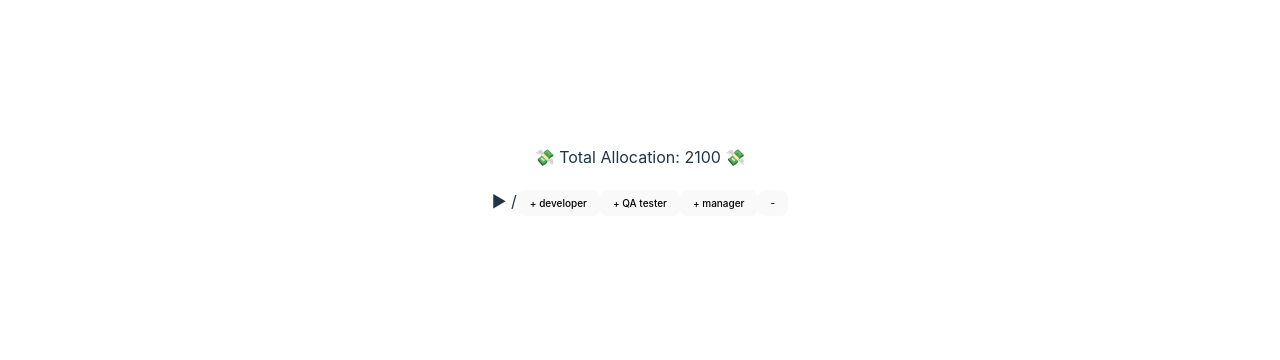
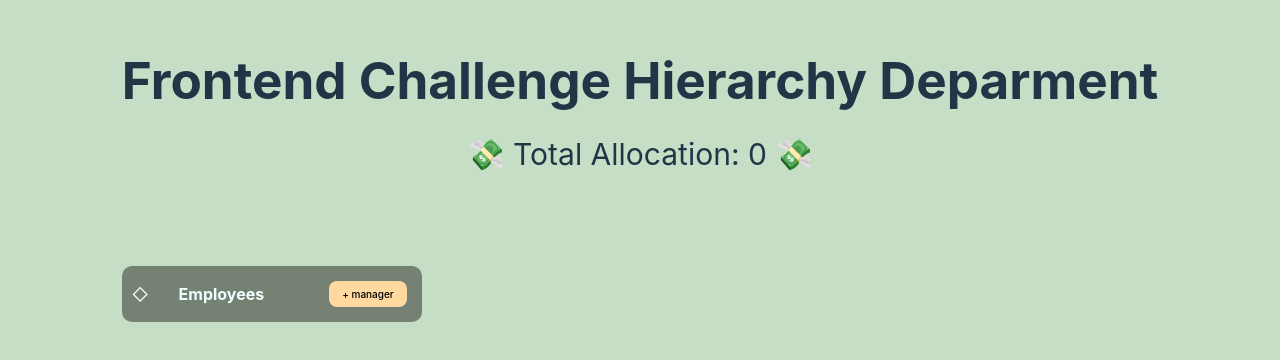
Before and after one commit to OswaldoFalcon/department-hierarchy, a Vue app: page / in a window 1280 px wide. Shown: the part 220-580 px from the top of the page. Built offline with nearby package versions, Linux system fonts and the light colour scheme; what tree-model would draw is missing.

Commit message:
CSS and Style Polish

```diff
--- a/src/App.vue
+++ b/src/App.vue
@@ -1,10 +1,13 @@
 <script setup>
 import Deparments from './components/Departments.vue'
+import Title from './components/Title.vue'
 </script>
 
 <template>
-<Deparments />
+  <Title />
+  <Deparments />
 </template>
 
 <style scoped>
+
 </style>
--- a/src/components/Allocation.vue
+++ b/src/components/Allocation.vue
@@ -10,6 +10,7 @@ import { store } from '../main.js'
 
 <style scoped>
 .allocation {
-  padding-bottom: 20px;
+  padding-bottom: 100px;
+  font-size: 30px;
 }
 </style>
--- a/src/components/Departments.vue
+++ b/src/components/Departments.vue
@@ -1,41 +1,10 @@
 <script setup>
-import { ref } from 'vue'
 import Allocation from './Allocation.vue'
 import TreeBrowser from './TreeBrowser.vue'
-
-const root = ref(
-  {
-    id: 1,
-    name: '/',
-    children: [
-      {
-        id: 2,
-        name: "manager",
-        children: [
-          {
-            id: 3,
-            name: "developer",
-            children: []
-
-          },
-          {
-            id: 4,
-            name: "QA Dev",
-            children: []
-          }
-        ]
-      }
-    ]
-  }
-
-)
+import { store } from '../main.js'
 </script>
 
 <template>
   <Allocation />
-  <TreeBrowser :node="root" />
+  <TreeBrowser :node="store.treeData" />
 </template>
-
-<style scoped>
-
-</style>
--- /dev/null
+++ b/src/components/Title.vue
@@ -0,0 +1,3 @@
+<template>
+  <h1>Frontend Challenge Hierarchy Deparment </h1>
+</template>
--- a/src/components/TreeBrowser.vue
+++ b/src/components/TreeBrowser.vue
@@ -3,8 +3,8 @@ import TreeBrowser from './TreeBrowser.vue'
 import { ref, computed } from 'vue'
 import { store } from '../main.js'
 
-
-
+const emit = defineEmits(['response'])
+const costWorkerp = ref(300)
 const props = defineProps({
   node: Object,
   depth: {
@@ -12,28 +12,41 @@ const props = defineProps({
     default: 0
   }
 })
-const cost_workers = ref(0)
+
 const expanded = ref(false)
 const hasChildren = computed(() => {
   return props.node.children != 0 ? true : false
 })
 
 
-function addDeveloper(actNode) {
-  // get actual node.
-  // console.log(store.tree.all())
+function bus(actNode) {
   var actualNode = store.tree.first(function (node) {
     return node.model.id === actNode.id;
   })
-  console.log(actualNode)
+  var actualNodeCost = actualNode.all().reduce((acc, item) => {
+    return acc = acc + item.model.cost
+  }, 0)
+  costWorkerp.value = actualNodeCost
+}
+
+
+function addDeveloper(actNode) {
+  // get actual node.
+  var actualNode = store.tree.first(function (node) {
+    return node.model.id === actNode.id;
+  })
   // create a new node.
   store.id_count += 1
   var newNode = store.new_tree.parse({ id: store.id_count, name: 'developer', cost: 1000, children: [] })
   actualNode.addChild(newNode)
-  // Add Cost.
+  //update tree with cost
+  //Add Cost.
   store.count += 1000
-  // Update component with a child component.
-  actNode.children.push({ id: store.id_count, name: 'developer', cost: 1000, children: [] })
+  var actualNodeCost = actualNode.all().reduce((acc, item) => {
+    return acc = acc + item.model.cost
+  }, 0)
+  costWorkerp.value = actualNodeCost
+  console.log(costWorkerp.value)
 }
 
 function addQAtester(actNode) {
@@ -45,10 +58,15 @@ function addQAtester(actNode) {
   store.id_count += 1
   var newNode = store.new_tree.parse({ id: store.id_count, name: 'qa tester', cost: 500, children: [] })
   actualNode.addChild(newNode)
+
   // Add Cost.
   store.count += 500
+  var actualNodeCost = actualNode.all().reduce((acc, item) => {
+    return acc = acc + item.model.cost
+  }, 0)
+  costWorkerp.value = actualNodeCost
+  console.log(costWorkerp.value)
 
-  actNode.children.push({ id: store.id_count, name: 'qa tester', cost: 500, children: [] })
 }
 function addManager(actNode) {
   var actualNode = store.tree.first(function (node) {
@@ -59,9 +77,15 @@ function addManager(actNode) {
   store.id_count += 1
   var newNode = store.new_tree.parse({ id: store.id_count, name: 'manager', cost: 300, children: [] })
   actualNode.addChild(newNode)
+
   // Add Cost.
   store.count += 300
-  actNode.children.push({ id: store.id_count, name: 'manager', cost: 300, children: [] })
+  var actualNodeCost = actualNode.all().reduce((acc, item) => {
+    return acc = acc + item.model.cost
+  }, 0)
+  costWorkerp.value = actualNodeCost
+  console.log(costWorkerp.value)
+
 }
 function deleteWorker(actNode) {
   var actualNode = store.tree.first(function (node) {
@@ -69,55 +93,113 @@ function deleteWorker(actNode) {
   })
   actualNode.drop()
 
-  console.log(store.tree.all())
   var totalCost = store.tree.all().reduce((acc, item) => {
     console.log(item.model.cost)
     return acc = acc + item.model.cost
   }, 0)
+
+  // Add Cost.
   store.count = totalCost
-  actNode = ''
-  console.log(props.node)
+  var actualNodeCost = actualNode.all().reduce((acc, item) => {
+    return acc = acc + item.model.cost
+  }, 0)
+  console.log('resta para padre:')
+  console.log(costWorkerp.value)
+  emit('response', costWorkerp.value)
+  costWorkerp.value = actualNodeCost
+  // console.log(costWorkerp.value)
+
 }
 
 </script>
 
 <template>
-  <div class="container">
-    <div @click="expanded = !expanded" class="node" :style="{'margin-left': `${depth * 40}px`} ">
+
+  <div class="container" :style="{ 'margin-left': `${depth * 50}px` }">
+    <div @click="expanded = !expanded" class="node">
+      <div class="expand">
         <span class="type" v-if="hasChildren">
           {{ expanded ? '&#9660;' : '&#9658;' }}
         </span>
         <span v-else>
           &#9671
         </span>
-      {{ node.name }}
       </div>
-    <div class="control">
+      <div class="node-info">
+        <b>{{ node.name }}</b>
+        <p v-if="node.name === 'manager'"> <b>Cost: ${{ costWorkerp }} </b></p>
+      </div>
+    </div>
+    <div class="control" v-if="node.name === 'Employees'">
+      <button @click="addManager(node)" class="add-worker"> + manager</button>
+    </div>
+    <div class="control" v-if="node.name === 'manager'">
       <button @click="addDeveloper(node)" class="add-worker"> + developer </button>
       <button @click="addQAtester(node)" class="add-worker"> + QA tester </button>
       <button @click="addManager(node)" class="add-worker"> + manager</button>
-      <button @click="deleteWorker(node)" class="add-worker"> - </button>
     </div>
+    <div v-if="node.name != 'Employees'"><button @click="deleteWorker(node)" class="delete"> ⁃ </button></div>
     <!-- Concurrent Component -->
   </div>
-  <TreeBrowser v-if="expanded" v-for="child in node.children" :key="child.name" :node="child" :depth="depth + 1" />
+  <TreeBrowser v-if="expanded" v-for="child in node.children" :key="child.name" :node="child" :depth="depth + 1"
+    @response="(msg) => costWorkerp = msg" :bus="bus(node)" />
 </template>
 
 <style scoped>
 .container {
   display: flex;
+  align-items: center;
+  justify-content: space-around;
+  padding-top: 10px;
+  padding-bottom: 10px;
+  border-radius: 10px;
+  background-color: #758173;
+  min-width: 20px;
+  max-width: 300px;
+  color: azure;
+  margin-bottom: 20px;
+
 }
 
 .node {
+  display: flex;
+  flex-direction: row;
   text-align: left;
+}
+
+.node-info {
+  padding-right: 40px;
+}
+
+.control {
+  display: flex;
+  flex-direction: column;
+  justify-content: center;
+  align-items: center;
 }
 
 .add-worker {
   max-width: 90px;
+  max-height: 30px;
   font-size: 10px;
+  margin: 5px;
+  background-color: #FFD99F;
 }
 
 .class {
   display: flex;
 }
+
+span {
+  display: flex;
+  justify-content: center;
+  align-items: center;
+  padding-right: 30px;
+
+}
+
+.expand {
+  display: flex;
+  justify-content: center;
+}
 </style>
--- a/src/main.js
+++ b/src/main.js
@@ -7,36 +7,18 @@ import { reactive } from "vue";
 import treemodel from "tree-model";
 
 const treeb = new treemodel();
+const treeOb = {
+  id: 1,
+  name: "Employees",
+  cost: 0,
+  children: [],
+};
 export const store = reactive({
-  id_count: 5,
-  count: 2100,
+  id_count: 1,
+  count: 0,
   new_tree: treeb,
-  tree: treeb.parse({
-    id: 1,
-    name: "manager",
-    cost: 300,
-    children: [
-      {
-        id : 2,
-        name: "manager",
-        cost: 300,
-        children: [
-          {
-            id : 3,
-            name: "developer",
-            cost: 1000,
-            children: [],
-          },
-          {
-            id : 4,
-            name: "qa tester",
-            cost: 500,
-            children: [],
-          },
-        ],
-      },
-    ],
-  }),
+  tree: treeb.parse(treeOb),
+  treeData: treeOb,
 });
 
 createApp(App).mount("#app");
--- a/src/style.css
+++ b/src/style.css
@@ -39,6 +39,7 @@ body {
   place-items: center;
   min-width: 320px;
   min-height: 100vh;
+  background-color: #C6DEC6;
 }
 
 h1 {
@@ -56,6 +57,13 @@ button {
   background-color: #1a1a1a;
   cursor: pointer;
   transition: border-color 0.25s;
+}
+.delete {
+  background-color: rgb(237, 121, 121);
+  max-width: 90px;
+  max-height: 30px;
+  font-size: 10px;
+  color: white;
 }
 button:hover {
   border-color: #646cff;
```
Lines whose indentation alone changed are shown as unchanged.
